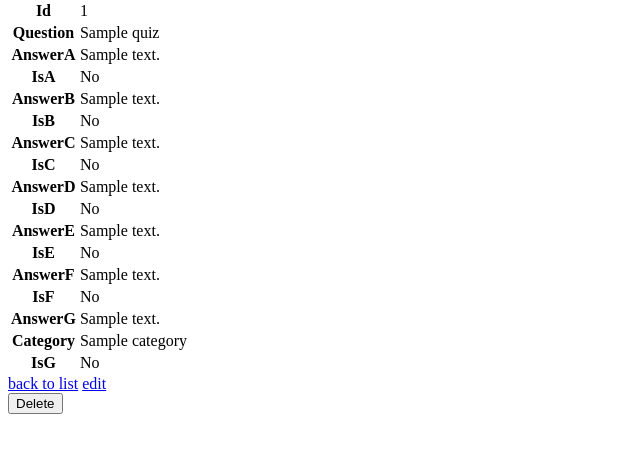
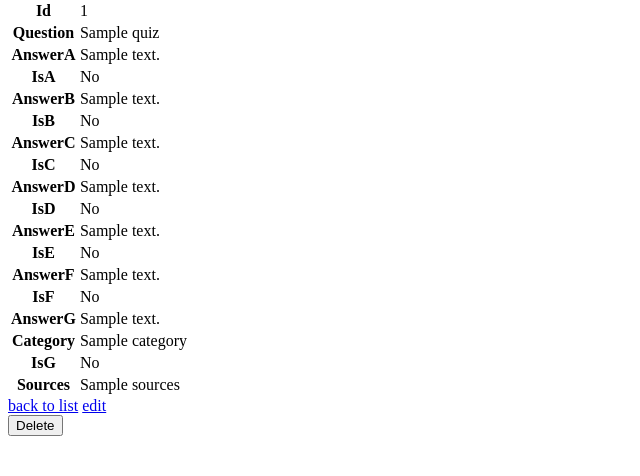
Before and after one commit to ApollonPlain/web_symfony_6, a Symfony app: template templates/quiz/show.html.twig in a window 1280 px wide. Shown: the part 81-557 px from the top of the page, without its empty margins (0-640 px from the left). Run offline with Twig, Linux system fonts and the light colour scheme; the template is opened without the code that fills it: most values are stand-ins (such as "Sample title", 1, 10 or a date in 2020); some libraries are stand-ins or nearby versions.

Commit message:
feat(Quiz): edit show modif for sources

```diff
--- a/src/Form/QuizType.php
+++ b/src/Form/QuizType.php
@@ -28,6 +28,7 @@ class QuizType extends AbstractType
             ->add('answerG')
             ->add('category')
             ->add('isG')
+            ->add('sources')
         ;
     }
 
--- a/templates/quiz/index.html.twig
+++ b/templates/quiz/index.html.twig
@@ -25,6 +25,7 @@
                 <th>AnswerG</th>
                 <th>Category</th>
                 <th>IsG</th>
+                <th>Sources</th>
                 <th>actions</th>
             </tr>
         </thead>
@@ -48,6 +49,7 @@
                 <td>{{ quiz.answerG }}</td>
                 <td>{{ quiz.category }}</td>
                 <td>{{ quiz.isG ? 'Yes' : 'No' }}</td>
+                <td>{{ quiz.sources }}</td>
                 <td>
                     <a href="{{ path('app_quiz_show', {'id': quiz.id}) }}">show</a>
                     <a href="{{ path('app_quiz_edit', {'id': quiz.id}) }}">edit</a>
--- a/templates/quiz/show.html.twig
+++ b/templates/quiz/show.html.twig
@@ -75,6 +75,11 @@
                 <th>IsG</th>
                 <td>{{ quiz.isG ? 'Yes' : 'No' }}</td>
             </tr>
+
+            <tr>
+                <th>Sources</th>
+                <td>{{ quiz.sources }}</td>
+            </tr>
         </tbody>
     </table>
 
```
